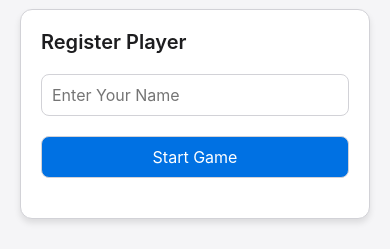
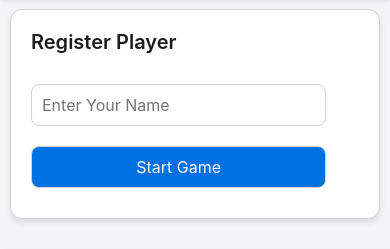
Before and after one commit to amitsehgal29/guessnumber, a website: page index.html in a window 390 px wide. Shown: the part 291-540 px from the top of the page. Drawn offline with Linux system fonts and the light colour scheme.

Commit message:
check check

```diff
--- a/admin.css
+++ b/admin.css
@@ -114,3 +114,23 @@ input:focus {
     max-width: 800px;
     width: 90%;
 }
+
+/* Ensure proper alignment and spacing for the admin panel */
+.container {
+    display: flex;
+    flex-direction: column;
+    align-items: center;
+    justify-content: center;
+    gap: 20px;
+}
+
+/* Add responsive design for smaller screens */
+@media (max-width: 600px) {
+    .container {
+        padding: 10px;
+    }
+
+    input, button {
+        width: 90%;
+    }
+}
--- a/index.html
+++ b/index.html
@@ -13,15 +13,15 @@
     <main class="container">
         <section id="player-registration">
             <h2>Register Player</h2>
-            <input type="text" id="player-name" placeholder="Enter Your Name">
+            <input type="text" id="player-name" placeholder="Enter Your Name" aria-label="Player Name">
             <button id="start-game">Start Game</button>
         </section>
         <section id="game-container" class="hidden">
             <h2>Game On!</h2>
             <p id="player-display"></p>
-            <input type="number" placeholder="Enter your guess">
+            <input type="number" placeholder="Enter your guess" aria-label="Guess Input">
             <button id="guess-btn">Guess</button>
-            <p id="message"></p>
+            <p id="message" role="alert"></p>
             <button id="next-game" class="hidden">Next Game</button>
         </section>
     </main>
--- a/style.css
+++ b/style.css
@@ -24,6 +24,11 @@ body {
     max-width: 1200px;
     margin: 0 auto;
     padding: 20px;
+    display: flex;
+    flex-direction: column;
+    align-items: center;
+    justify-content: center;
+    gap: 20px;
 }
 
 header, footer {
@@ -77,6 +82,7 @@ input, button {
     margin-bottom: 20px;
     width: 100%;
     max-width: 400px;
+    margin: 10px 0;
 }
 
 input:focus {
@@ -307,3 +313,14 @@ footer {
     box-shadow: 0 2px 4px rgba(0, 0, 0, 0.1);
     color: #6e6e73;
 }
+
+/* Add responsive design for smaller screens */
+@media (max-width: 600px) {
+    .container {
+        padding: 10px;
+    }
+
+    input, button {
+        width: 90%;
+    }
+}
```
Also changed, not shown: admin.html (+2 -2 lines).
